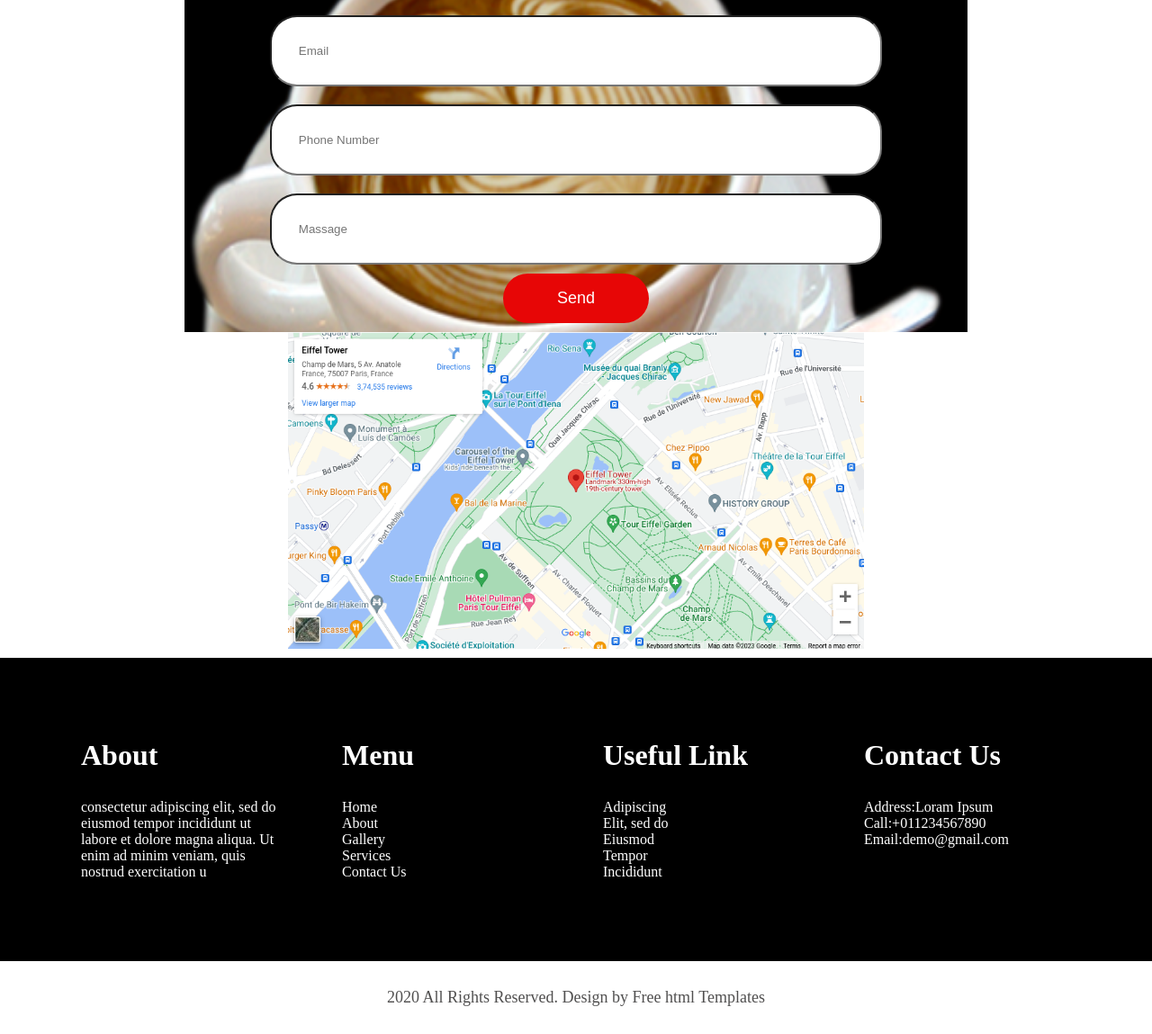
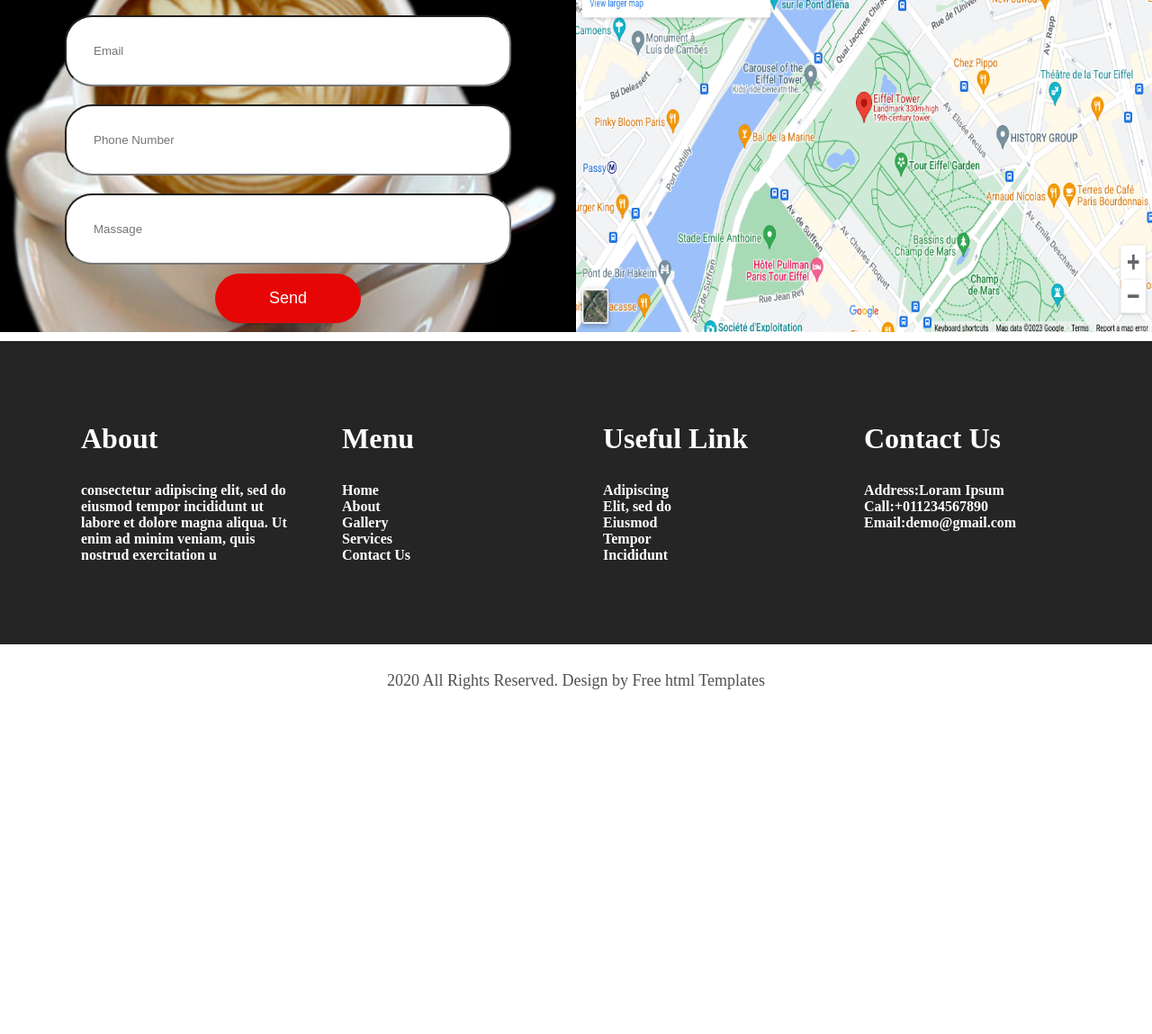
Before and after one commit to NarenderRajput/grand-coffee, a plain HTML site: page index.html in a window 1280 px wide. Shown: the part 4139-5288 px from the top of the page at 90% size. After the commit the page ends 4936 px from the top, so only its background shows below. Drawn offline with Linux system fonts and the light colour scheme; files whose address does not match are found by name.

Commit message:
css fixed

```diff
--- a/assets/css/Webpage1.css
+++ b/assets/css/Webpage1.css
@@ -365,7 +365,7 @@ img {
 .block5 .div11 {
     background-image: url("..//images/coffee4.png");
     background-size: cover;
-    width: 68%;
+    width: 50%;
     height: auto;
     padding: 10px;
     text-align: center;
@@ -401,15 +401,17 @@ img {
     display: flex;
     justify-content: center;
     color: white;
-    background-color: black;
+    background-color: #252525;
     padding: 60px;
     margin-top: 10px;
     flex-wrap: wrap;
+    font-weight: 600;
 }
 
 .block6 .div12 {
     width: 25%;
     padding: 30px;
+    line-height: 1.%;
 
 }
 
```
